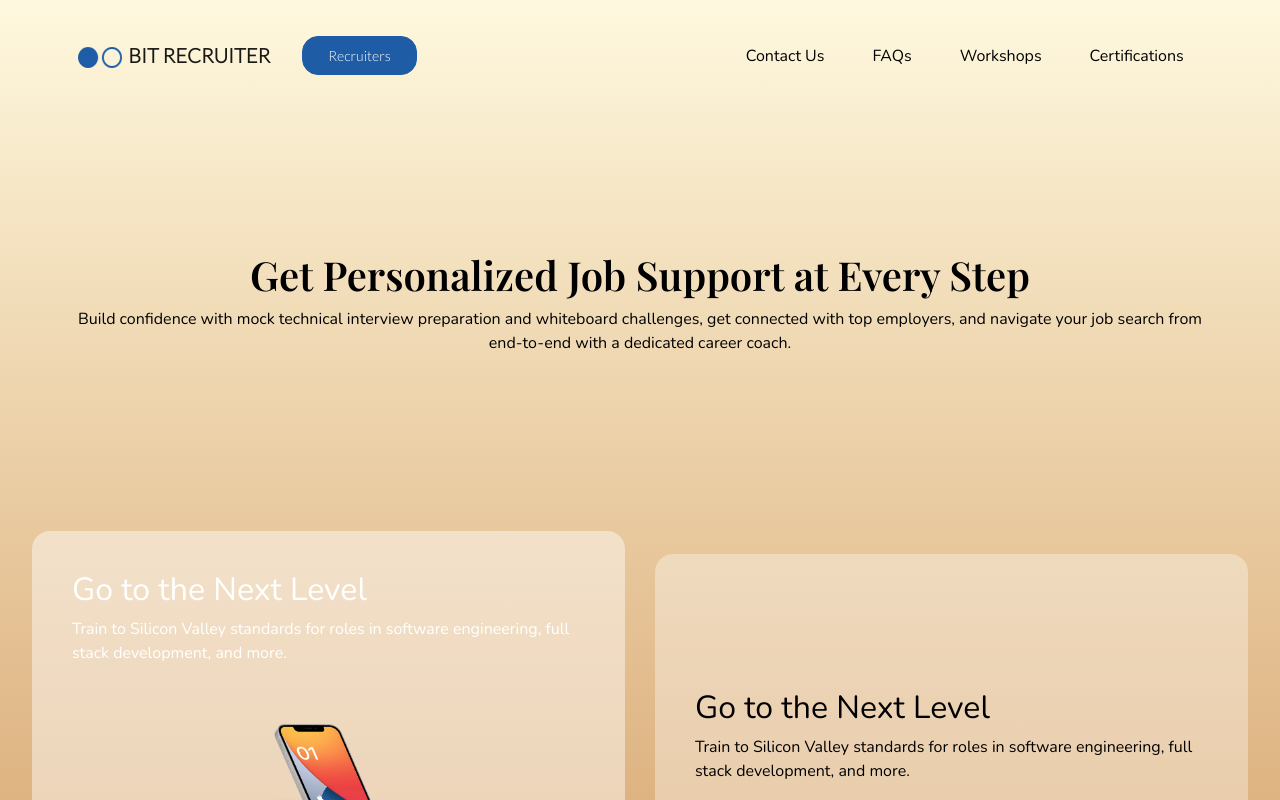
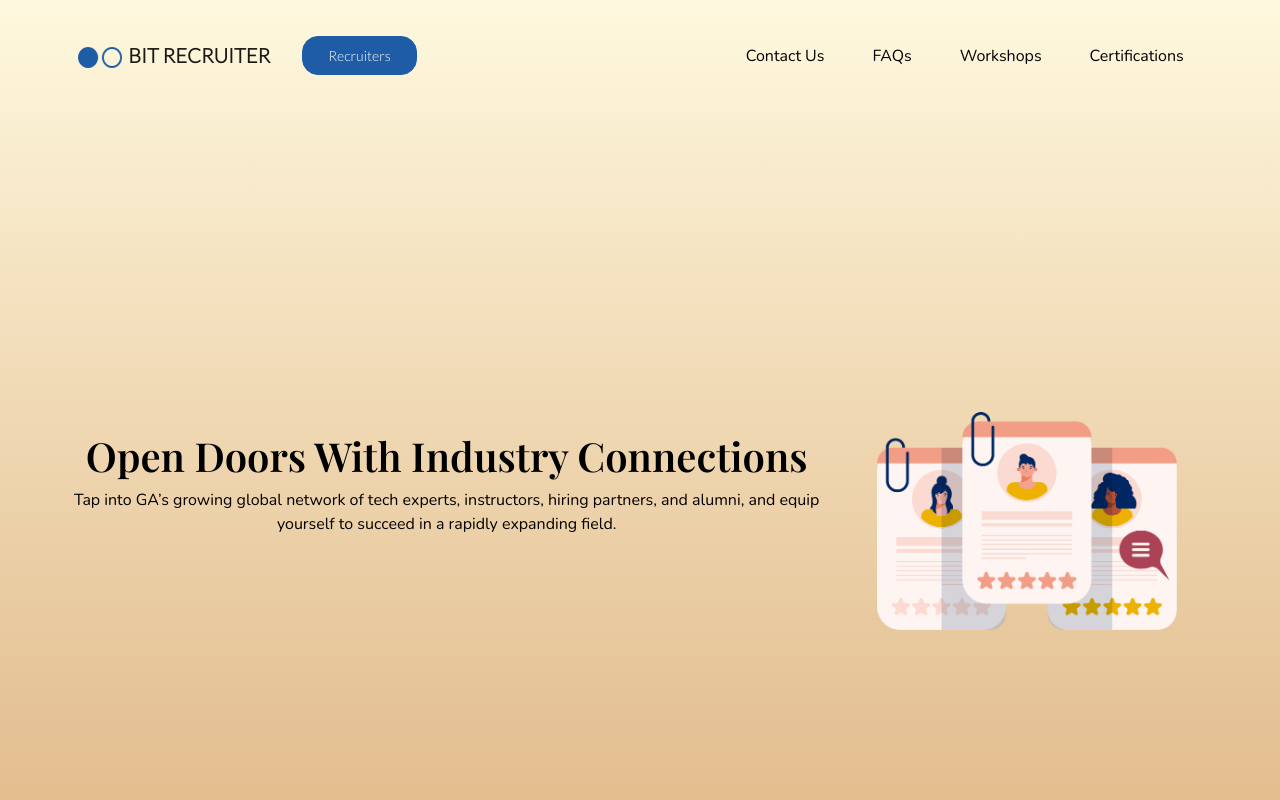
Before and after one commit to amitplays/techPods, a React (Create React App) app: page / in a window 1280 px wide. Shown: the top 800 px of the page. Built offline with nearby package versions, Linux system fonts and the light colour scheme.

Commit message:
New header design added

```diff
--- a/src/App.css
+++ b/src/App.css
@@ -96,7 +96,6 @@ html {
 
 .contactUsBody {
   min-height: 100vh;
-  margin-top: 30px;
 }
 
 .empContactUsCard {
@@ -149,6 +148,15 @@ html {
   background-color: rgba(255, 255, 255, 0.349);
   color: #000;
   min-height: 380px;
+  text-align: left !important;
+}
+.homePageCardStyles {
+  padding: 40px;
+  border-radius: 18px;
+  /* background-color: #dee0e233; */
+  background-color: rgba(255, 255, 255, 0.349);
+  color: #000;
+  min-height: 100vh;
   text-align: left !important;
 }
 
@@ -364,6 +372,7 @@ html {
   flex-direction: row;
   flex-wrap: wrap;
   justify-content: center;
+  text-align: left;
 }
 
 .headerStyles .bg-light {
--- a/src/Components/ContactUs.jsx
+++ b/src/Components/ContactUs.jsx
@@ -1,5 +1,13 @@
 import React from "react";
-import { Button, Form, Row, Col, InputGroup, Tabs, Tab } from "react-bootstrap";
+import {
+  Button,
+  Alert,
+  Row,
+  Col,
+  InputGroup,
+  Tabs,
+  Tab,
+} from "react-bootstrap";
 import { StudentForm, EmployerForm } from "./StudentForm";
 import faq2 from "../assets/resume.png";
 
@@ -7,8 +15,19 @@ export default function ContactUs() {
   return (
     <>
       <div className="contactUsBody">
-        <h1 style={{ padding: 40, textAlign: "left" }}>Contact Us</h1>
+        {/* <h1 style={{ padding: 40, textAlign: "left" }}>Contact Us</h1> */}
+        <div className="cardStyles fullWidthHomeCard">
+          <h1 style={{ textAlign: "left" }}>Contact Us</h1>
 
+          <h4 className="headingSubtext">
+            You can also follow us on{" "}
+            <Alert.Link href="/"> our social media handles</Alert.Link> for
+            updates !
+          </h4>
+          <Button variant="warning" className="ctaButton">
+            Request a Call
+          </Button>
+        </div>
         {/* <div className="parentOfOneCard"> */}
         {/* <div className="cardStyles fullWidthHomeCard">
             <Row>
--- a/src/Components/Faq.jsx
+++ b/src/Components/Faq.jsx
@@ -1,14 +1,22 @@
 import React from "react";
 import faq from "../assets/faq.png";
 import Slide from "react-reveal/Slide";
-import { Tabs, Tab, Accordion } from "react-bootstrap";
+import { Tabs, Tab, Accordion, Alert, Button } from "react-bootstrap";
 
 export default function Faq() {
   return (
     <div className="faqBody">
-      <h1 style={{ padding: 40, textAlign: "left" }}>
-        Frequently Asked Questions
-      </h1>
+      <div className="cardStyles fullWidthHomeCard">
+        <h1 style={{ textAlign: "left" }}>Frequently Asked Questions</h1>
+
+        <h4 className="headingSubtext">
+          For queries regarding the exam app and certifications{" "}
+          <Alert.Link href="/">BitRecruiter App FAQs</Alert.Link>.
+        </h4>
+        {/* <Button variant="warning" className="ctaButton">
+          All Courses
+        </Button> */}
+      </div>
 
       <Tabs
         defaultActiveKey="Students"
--- a/src/Components/FirstBlock.jsx
+++ b/src/Components/FirstBlock.jsx
@@ -11,10 +11,10 @@ export default function FirstBlock() {
     <>
       {/* First Row */}
       <div className="parentOfOneCard">
-        <div className="cardStyles fullWidthHomeCard">
+        <div className="homePageCardStyles fullWidthHomeCard">
           <Carousel pause="hover" indicators={false} controls={false}>
             {/* ----------------- FIRST ITEM ----------------- */}
-            <Carousel.Item className="mainCarousel" interval={2000}>
+            <Carousel.Item className="mainCarousel" interval={3000}>
               <Row>
                 <Col sm={8}>
                   <div>
@@ -37,53 +37,60 @@ export default function FirstBlock() {
             </Carousel.Item>
 
             {/* ----------------- SECOND ITEM ----------------- */}
-            <Carousel.Item interval={1000}>
+            <Carousel.Item interval={3000}>
+              <Row>
+                <Col sm={8}>
+                  <div>
                     <Carousel.Caption>
                       <h1>Open Doors With Industry Connections</h1>
                       <p>
                         Tap into GA’s growing global network of tech experts,
-                  instructors, hiring partners, and alumni, and equip yourself
-                  to succeed in a rapidly expanding field.
+                        instructors, hiring partners, and alumni, and equip
+                        yourself to succeed in a rapidly expanding field.
                       </p>
                     </Carousel.Caption>
+                  </div>
+                </Col>
+                <Col sm={4}>
+                  <div style={{ display: "contents" }}>
+                    <img src={resume} alt="speed" className="CardImages" />
+                  </div>
+                </Col>
+              </Row>
             </Carousel.Item>
-
             {/* ----------------- THIRD ITEM ----------------- */}
 
-            <Carousel.Item interval={1000}>
+            <Carousel.Item interval={3000}>
+              <Carousel.Caption>
+                <Row>
+                  <Col sm={8}>
+                    <div>
                       <Carousel.Caption>
                         <h1> Build a Professional-Grade Portfolio </h1>
                         <p>
-                  Showcase your coding and collaboration skills to potential
-                  employers, creating full-stack web applications that leverage
+                          Showcase your coding and design skills to employers,
+                          creating full-stack web applications that leverage
                           modern programming languages, frameworks, and tools.
                         </p>
                       </Carousel.Caption>
-              <div className="buttonWrapperCarousel">
-                {/* <Button
+                    </div>
+                  </Col>
+                  <Col sm={4}>
+                    <div style={{ display: "contents" }}>
+                      <img src={resume} alt="speed" className="CardImages" />
+                    </div>
+                  </Col>
+                </Row>
+              </Carousel.Caption>
+              {/* <div className="buttonWrapperCarousel">
+                <Button
                   className="justify-content-end"
                   variant="outline-light"
                   size="sm"
                 >
                   Enroll Now
-                </Button> */}
-              </div>
-              <div className="fullWidth-image-container">
-                <img src={resume} alt="speed" className="CardImages" />
-              </div>
-            </Carousel.Item>
-
-            {/* ----------------- FOURTH ITEM ----------------- */}
-            <Carousel.Item interval={5000}>
-              <Carousel.Caption>
-                <h1>Get Personalized Job Support at Every Step</h1>
-                <p>
-                  Build confidence with mock technical interview preparation and
-                  whiteboard challenges, get connected with top employers, and
-                  navigate your job search from end-to-end with a dedicated
-                  career coach.
-                </p>
-              </Carousel.Caption>
+                </Button>
+              </div> */}
             </Carousel.Item>
           </Carousel>
         </div>
--- a/src/Components/Workshops.jsx
+++ b/src/Components/Workshops.jsx
@@ -1,4 +1,4 @@
-import { Button, Badge } from "react-bootstrap";
+import { Button, Badge, Alert } from "react-bootstrap";
 import React from "react";
 import Fade from "react-reveal/Slide";
 
@@ -6,7 +6,18 @@ export default function Workshops() {
   return (
     <div>
       <div className="workshopsBody">
-        <h1 style={{ padding: 40, textAlign: "left" }}>Workshops</h1>
+        <div className="cardStyles fullWidthHomeCard">
+          <h1 style={{ textAlign: "left" }}>Workshops</h1>
+
+          <h4 className="headingSubtext">
+            You can now ask your college to{" "}
+            <Alert.Link href="/"> connect with us !</Alert.Link> for an
+            on-campus workshop or check out our upcoming worshops
+          </h4>
+          <Button variant="warning" className="ctaButton">
+            Find Workshops
+          </Button>
+        </div>
         <div className="fourCardRow">
           <Fade bottom>
             <div className="fourCardStyle">
```
Lines whose indentation alone changed are shown as unchanged.
